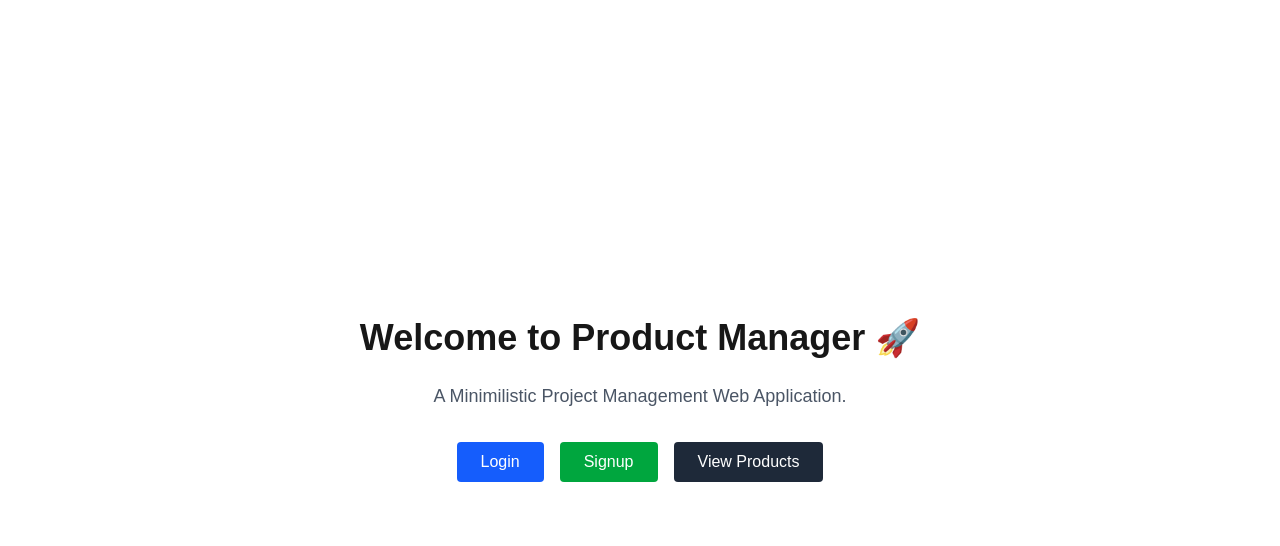
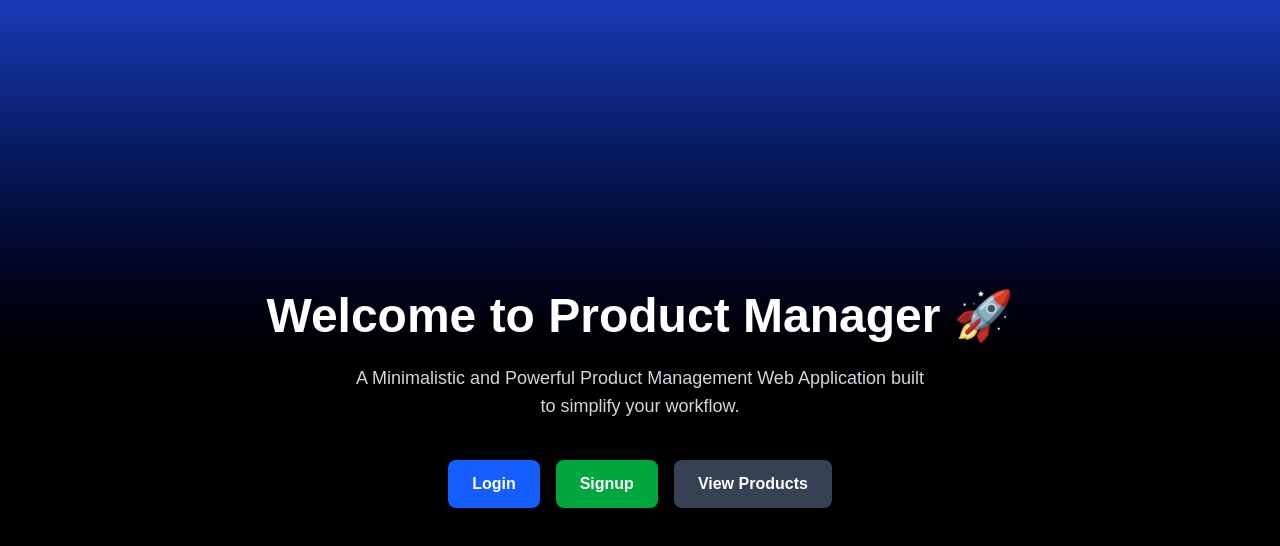
Before and after one commit to JoyBoy-00/Product-management-web-app, a Next.js app in the folder frontend/: page / in a window 1280 px wide. Shown: the top 546 px of the page. Built offline with nearby package versions, Linux system fonts and the light colour scheme.

Commit message:
Ui update in frontend

```diff
--- a/frontend/app/login/page.tsx
+++ b/frontend/app/login/page.tsx
@@ -35,7 +35,7 @@ export default function LoginPage() {
   };
 
   return (
-    <Box className="flex justify-center items-center h-screen bg-gray-800">
+    <Box className="flex justify-center items-center h-screen bg-gradient-to-b from-blue-800 via-black to-black">
       <Card className="w-full max-w-md p-6 bg-gray-800">
         <CardContent>
           <div className="mb-6 font-bold text-3xl text-center text-black">
--- a/frontend/app/page.tsx
+++ b/frontend/app/page.tsx
@@ -2,28 +2,30 @@ import Link from 'next/link';
 
 export default function HomePage() {
   return (
-    <main className="min-h-screen flex flex-col items-center justify-center p-6 text-center">
-      <h1 className="text-4xl font-bold mb-6">Welcome to Product Manager 🚀</h1>
-      <p className="text-lg text-gray-600 mb-8">
-        A Minimilistic Project Management Web Application.
+    <main className="min-h-screen flex flex-col items-center justify-center p-6 text-center bg-gradient-to-b from-blue-800 via-black to-black text-white">
+      <h1 className="text-5xl font-extrabold mb-6 drop-shadow-lg">
+        Welcome to Product Manager 🚀
+      </h1>
+      <p className="text-lg text-gray-300 mb-10 max-w-xl">
+        A Minimalistic and Powerful Product Management Web Application built to simplify your workflow.
       </p>
 
-      <div className="flex gap-4">
+      <div className="flex flex-col sm:flex-row gap-4">
         <Link
           href="/login"
-          className="bg-blue-600 text-white px-6 py-2 rounded hover:bg-blue-700 transition"
+          className="bg-blue-600 hover:bg-blue-700 text-white font-semibold px-6 py-3 rounded-lg transition"
         >
           Login
         </Link>
         <Link
           href="/signup"
-          className="bg-green-600 text-white px-6 py-2 rounded hover:bg-green-700 transition"
+          className="bg-green-600 hover:bg-green-700 text-white font-semibold px-6 py-3 rounded-lg transition"
         >
           Signup
         </Link>
         <Link
           href="/products"
-          className="bg-gray-800 text-white px-6 py-2 rounded hover:bg-gray-900 transition"
+          className="bg-gray-700 hover:bg-gray-800 text-white font-semibold px-6 py-3 rounded-lg transition"
         >
           View Products
         </Link>
--- a/frontend/app/products/page.tsx
+++ b/frontend/app/products/page.tsx
@@ -104,7 +104,7 @@ export default function ProductsPage() {
 
   return (
     <Box className="p-6 bg-gray-800">
-      <div className="mb-6 bg-gray-800">
+      <div className="mb-6 ">
       <Typography variant="h4" className="font-bold text-center">
         Product Management
       </Typography>
--- a/frontend/app/signup/page.tsx
+++ b/frontend/app/signup/page.tsx
@@ -34,7 +34,7 @@ export default function SignupPage() {
   };
 
   return (
-    <Box className="flex justify-center items-center h-screen bg-gray-800">
+    <Box className="flex justify-center items-center h-screen bg-gradient-to-b from-blue-800 via-black to-black">
       <Card className="w-full max-w-md p-6 bg-gray-800">
         <CardContent>
           <div className="mb-6 text-3xl font-bold text-center text-black">
@@ -68,7 +68,7 @@ export default function SignupPage() {
               <MenuItem value="ADMIN">Admin</MenuItem>
             </TextField>
             {error && <p className="text-red-400 text-sm">{error}</p>}
-            <Button variant="contained" color="primary" onClick={handleSignup}>
+            <Button variant="contained" className='bg-green-800' onClick={handleSignup}>
               Signup
             </Button>
           </div>
```
